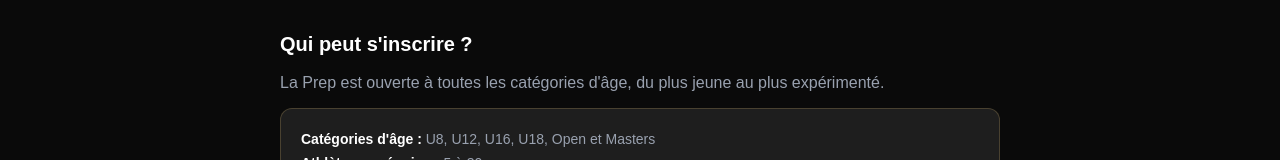
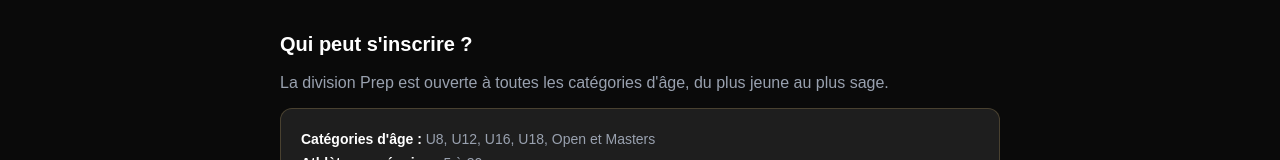
Before and after one commit to BouysselCamille/crown-cheerleading-event, a React (Vite) app: page /division-prep in a window 1280 px wide. Shown: the part 722-882 px from the top of the page. Built offline with nearby package versions, Linux system fonts and the light colour scheme.

Commit message:
fix: some typo in prep article

```diff
--- a/src/i18n/en.js
+++ b/src/i18n/en.js
@@ -486,7 +486,7 @@ badge: 'Judged under IASF / United Scoring System standards',
       },
       {
         title: 'Who can register?',
-        content: 'Prep is open to every age category, from the youngest to the most experienced.',
+        content: 'Prep is open to every age category, from the youngest to the wisest.',
         info: [
           { label: 'Age categories', value: 'U8, U12, U16, U18, Open and Masters' },
           { label: 'Athletes per team', value: '5 to 30' },
--- a/src/i18n/fr.js
+++ b/src/i18n/fr.js
@@ -490,7 +490,7 @@ const fr = {
       },
       {
         title: 'Qui peut s\'inscrire ?',
-        content: "La Prep est ouverte à toutes les catégories d'âge, du plus jeune au plus expérimenté.",
+        content: "La division Prep est ouverte à toutes les catégories d'âge, du plus jeune au plus sage.",
         info: [
           { label: "Catégories d'âge", value: 'U8, U12, U16, U18, Open et Masters' },
           { label: 'Athlètes par équipe', value: '5 à 30' },
```
